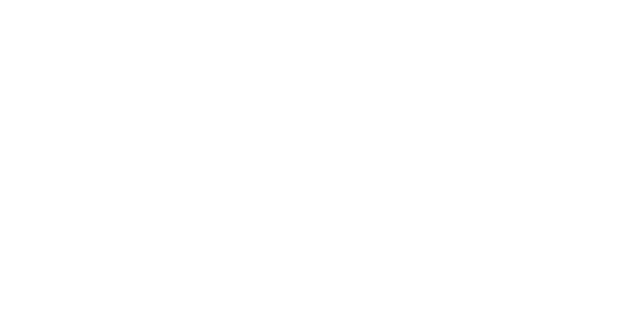
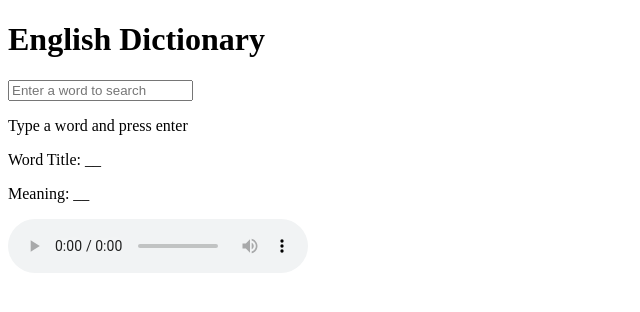
Before and after one commit to rittboy/Dictionary, a plain HTML site: page index.html in a window 1280 px wide. Shown: the whole page, without its empty margins (0-640 px from the left). Drawn offline with Linux system fonts and the light colour scheme.

Commit message:
Finished HTML code

```diff
--- a/index.html
+++ b/index.html
@@ -7,6 +7,17 @@
         <title>English Dictionary</title>
         <link rel="stylesheet" href="style.css">
     </head>
-
-
+    <body>
+        <div class="container">
+            <h1 class="heading">English Dictionary</h1>
+            <input placeholder="Enter a word to search" type="text" class="input" id="input"/>
+            <p class="info-text" id="info-text">Type a word and press enter</p>
+            <div class="meaning-container" id="meaning-container">
+                <p>Word Title: <span class="title" id="title">__</span></p>
+                <p>Meaning: <span class="meaning" id="meaning">__</span></p>
+                <audio src="" controls id="audio"></audio>
+            </div>
+        </div>
+        <script src="index.js"></script>
+    </body>
 </html>
```
